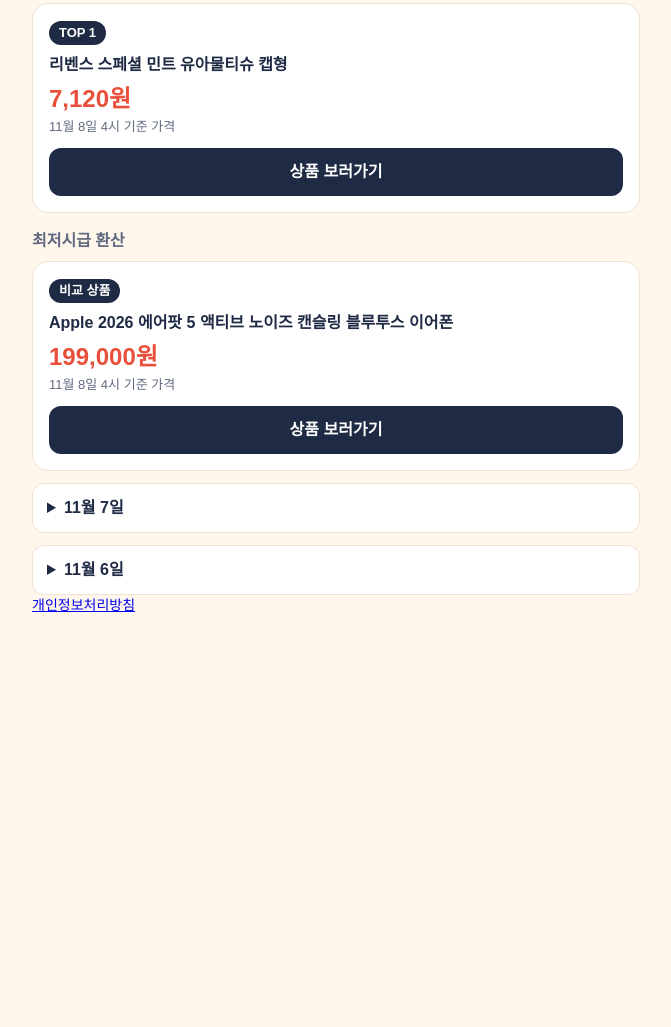
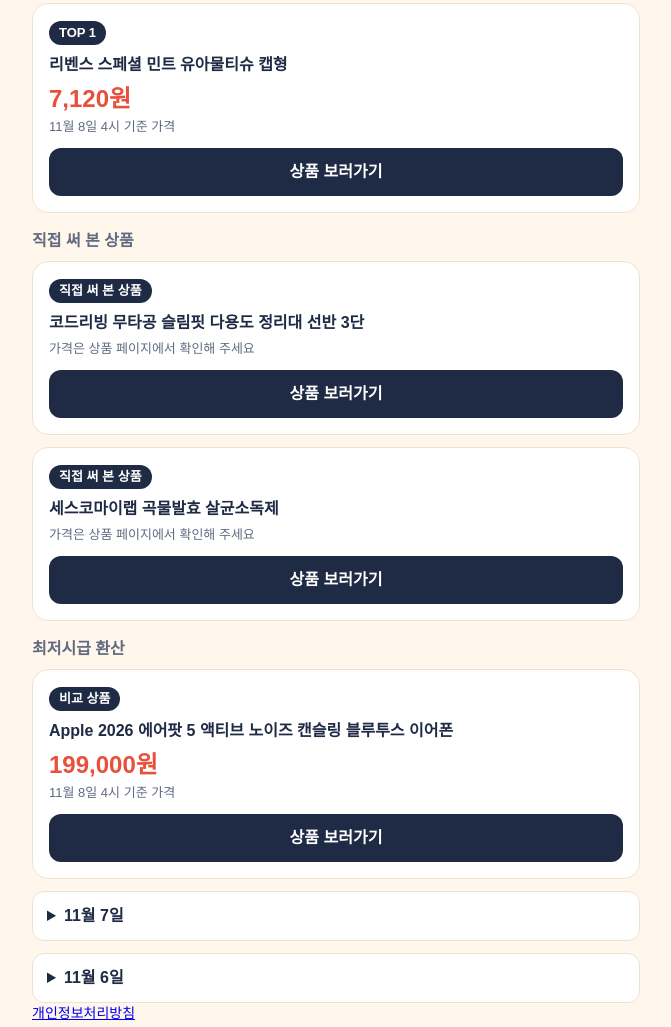
Before and after one commit to HyunsuJeon/jjinjjintem, a plain HTML site: page index.html in a window 1280 px wide. Shown: the part 717-1744 px from the top of the page, without its empty margins (304-975 px from the left). Before the commit the page ends 1405 px from the top, so only its background shows below. Drawn offline with Linux system fonts and the light colour scheme.

Commit message:
2026-11-08 페이지 갱신

```diff
--- a/index.html
+++ b/index.html
@@ -60,6 +60,19 @@ summary { padding:12px 14px; background:#fff; border:1px solid var(--line); bord
 <p class="price">7,120원</p>
 <p class="time">11월 8일 4시 기준 가격</p>
 <a class="button" href="https://link.coupang.com/a/iuHC0G5kR2" target="_blank" rel="sponsored nofollow noopener">상품 보러가기</a>
+</article>
+<h3>직접 써 본 상품</h3>
+<article class="card">
+<span class="rank">직접 써 본 상품</span>
+<p class="name">코드리빙 무타공 슬림핏 다용도 정리대 선반 3단</p>
+<p class="time">가격은 상품 페이지에서 확인해 주세요</p>
+<a class="button" href="https://link.coupang.com/a/iu83h0Vtu0" target="_blank" rel="sponsored nofollow noopener">상품 보러가기</a>
+</article>
+<article class="card">
+<span class="rank">직접 써 본 상품</span>
+<p class="name">세스코마이랩 곡물발효 살균소독제</p>
+<p class="time">가격은 상품 페이지에서 확인해 주세요</p>
+<a class="button" href="https://link.coupang.com/a/iu4mzKfHoG" target="_blank" rel="sponsored nofollow noopener">상품 보러가기</a>
 </article>
 <h3>최저시급 환산</h3>
 <article class="card">
```
